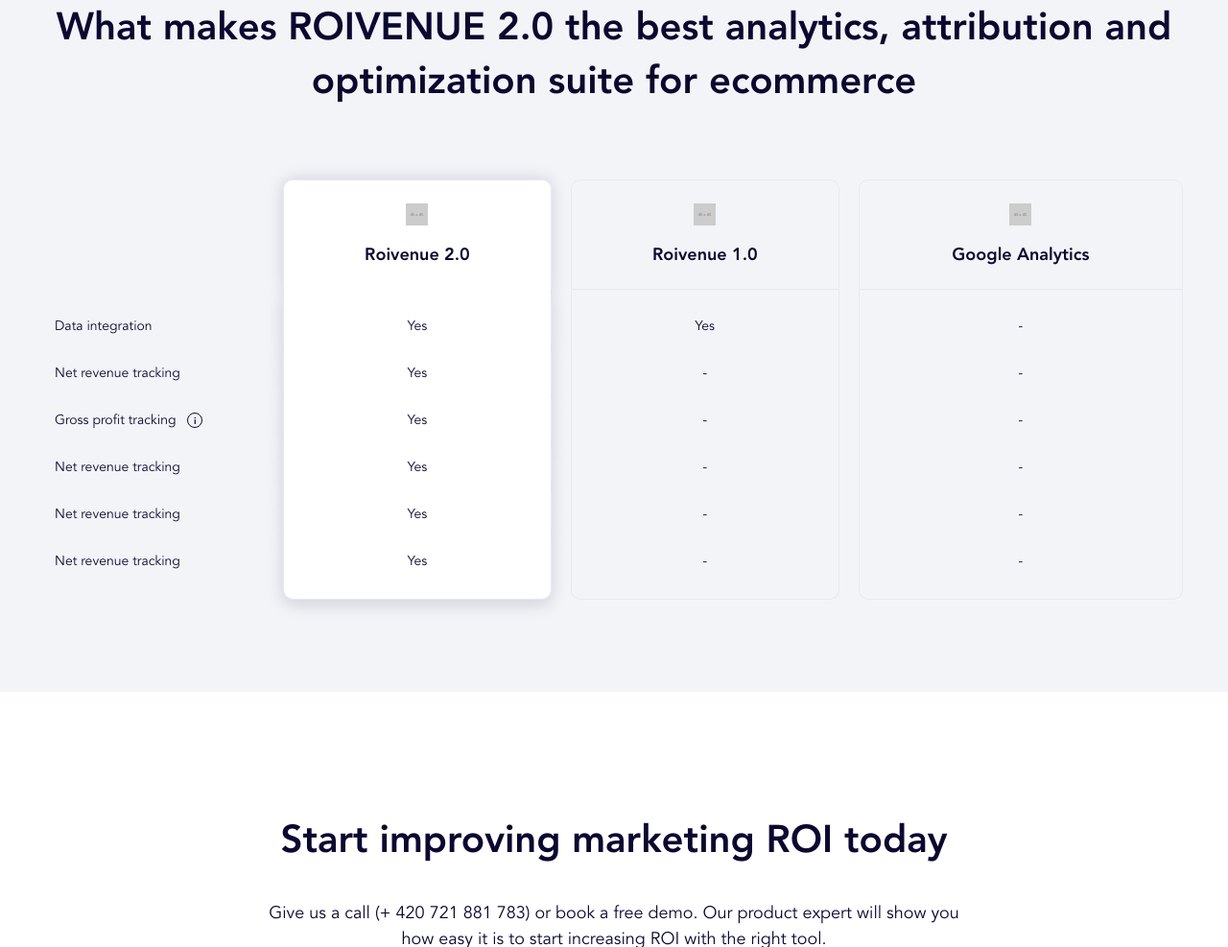
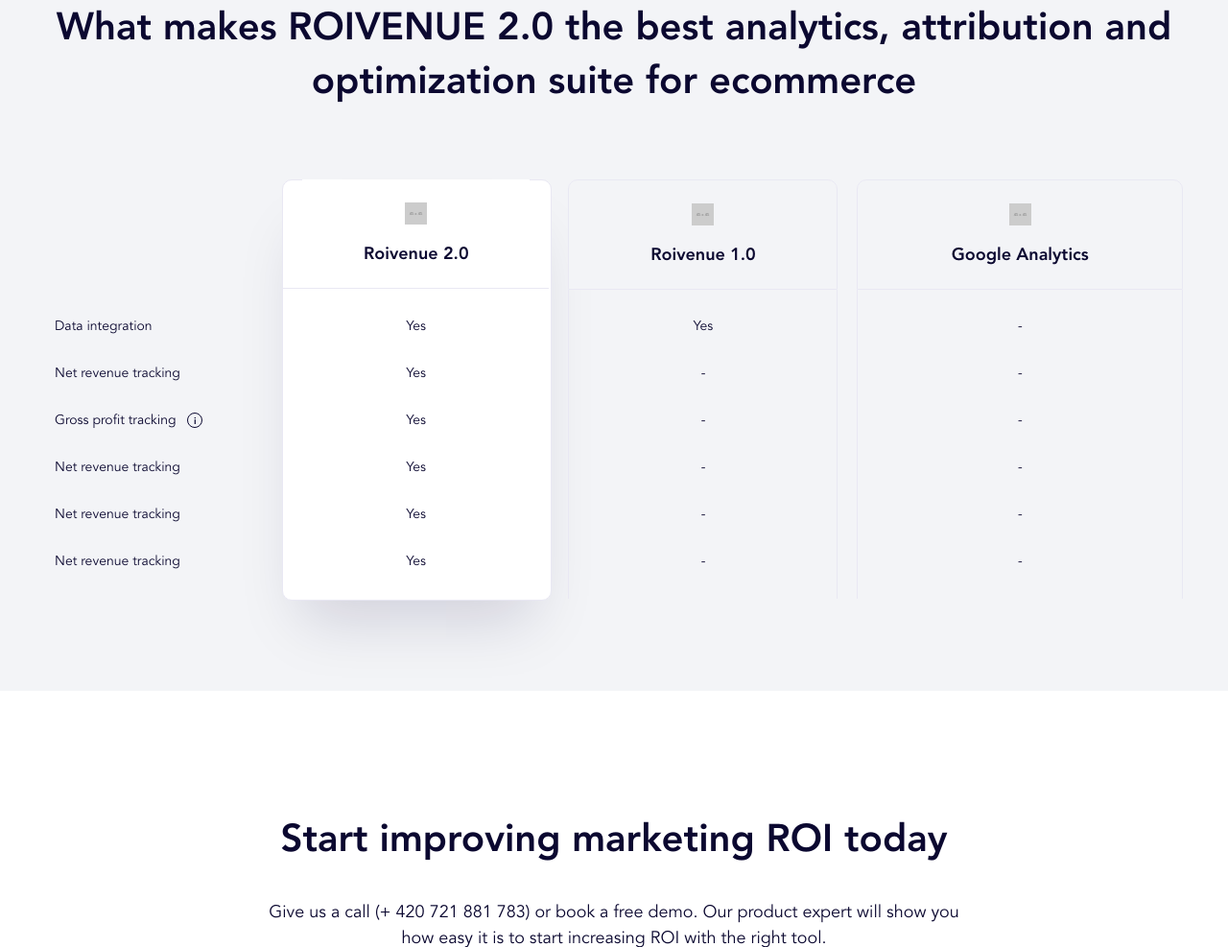
Before and after one commit to mz-mee/roi, a website: page lp.html in a window 1280 px wide. Shown: the part 4966-5953 px from the top of the page at 96% size. Drawn offline with nearby package versions, Linux system fonts and the light colour scheme; placeholder pictures from the web are drawn by us.

Commit message:
LP table shadow fix

```diff
--- a/assets/scss/sections/_analyze.scss
+++ b/assets/scss/sections/_analyze.scss
@@ -11,6 +11,29 @@
         margin-top:7.2rem;
         border-spacing: 0px;
         border:none;
+
+        tbody{
+            position: relative;
+            &:after{
+                content: "";
+                width: calc(((100% - 12rem) - 248px) / 3);
+                height: calc(100% + 115px);
+                position: absolute;
+                top: -115px;
+                left: 257px;
+                border-radius: 10px;
+                background: white;
+                box-shadow: 0 40px 60px -20px rgba(12,5,62,0.15);
+                border: 1px solid $border;
+                display: none;
+
+                @include tablet{
+                    display: block;
+                }
+            }
+
+
+        }
 
         &__header{
             position: -webkit-sticky;
@@ -35,7 +58,7 @@
 
             &-heading{
                 text-align: center;
-                padding:1rem;
+                padding: 1rem;
                 background: $darkbg;
 
                     @include mobile{
@@ -44,10 +67,17 @@
 
 
                     @include tablet{
-                        border:1px solid $border;
-                        @include border-radiuses(10px,0px,0px,10px);
-                        padding:24px 20px;
+                        border: 1px solid $border;
+                        padding: 0 20px;
+                        border-radius: 10px 10px 0 0;
                     }
+
+                &__inner{
+
+                    @include tablet{
+                        padding: 24px 0;
+                    }
+                }
 
                 img{
                     margin-bottom: 1.4rem;
@@ -178,60 +208,23 @@
 
 
         /*Background for second td in line - ROI2*/
+        tr > td:nth-child(2) > .analyze-table__body-text {
 
-        tr > td:nth-child(2) > .analyze-table__body-text{
-
-            @include tablet{
-                background: white;
-                position: relative;
-                box-shadow: 0px 5px 18px 0px rgba(12, 5, 62, 0.15);
-
-                &::before{
-                    height:20px;
-                    width:100%;
-                    top:-20px;
-                    background: white;
-                    display: block;
-                    position: absolute;
-                    content:"";
-                    left:0px;
-                    z-index: 10;
-                }
+            @include tablet {
+                border: 0;
             }
-
-
         }
 
         tr > th:nth-child(2) > .analyze-table__header-heading{
+            background: transparent;
+            border: 0;
+            border-bottom: 1px solid $border;
+        }
+
+        tr > th:nth-child(2) > .analyze-table__header-heading .analyze-table__header-heading__inner{
             @include tablet{
                 background: white;
-                position: relative;
-                box-shadow: 0px 0px 18px 0px rgba(12, 5, 62, 0.15);
-
-                &::after{
-                    height:20px;
-                    width:100%;
-                    bottom:-20px;
-                    background: white;
-                    display: block;
-                    position: absolute;
-                    content:"";
-                    left:0px;
-                    z-index: 10;
-                }
             }
-
-        }
-
-        /*Each last td has border + border-radius*/
-        tr:last-child > td > .analyze-table__body-text{
-
-            @include tablet{
-                @include border-radiuses(0px,10px,10px,0px);
-                border-bottom: 1px solid $border;
-
-            }
-
         }
 
         tr:last-child > td > .analyze-table__body-property,tr:last-child > td > .analyze-table__body-text{
@@ -254,8 +247,9 @@
 
         /*Hover row*/
         tr:hover > td{
+            cursor: default;
             font-weight: 600;
-            @include transition(0.3s all linear);
+            //@include transition(0.3s all linear);
         }
 
 
--- a/lp.html
+++ b/lp.html
@@ -368,20 +368,26 @@
                     <th></th>
                     <th>
                         <div class="analyze-table__header-heading">
+                            <div class="analyze-table__header-heading__inner">
                                 <img src="https://via.placeholder.com/45x45">
                                 <span>Roivenue 2.0</span>
+                            </div>
                         </div>
                     </th>
                     <th>
                         <div class="analyze-table__header-heading">
+                            <div class="analyze-table__header-heading__inner">
                                 <img src="https://via.placeholder.com/45x45">
                                 <span>Roivenue 1.0</span>
+                            </div>
                         </div>
                     </th>
                     <th>
                         <div class="analyze-table__header-heading">
+                            <div class="analyze-table__header-heading__inner">
                                 <img src="https://via.placeholder.com/45x45">
                                 <span>Google Analytics</span>
+                            </div>
                         </div>
                     </th>
                 </tr>
```
Also changed, not shown: assets/css/style.css, 1 other file. Lines whose indentation alone changed are shown as unchanged.
